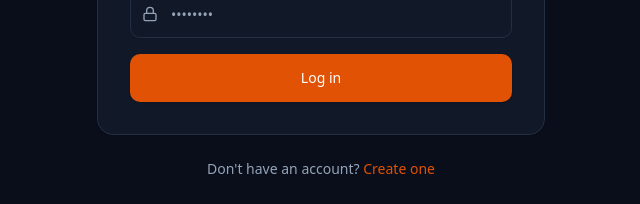
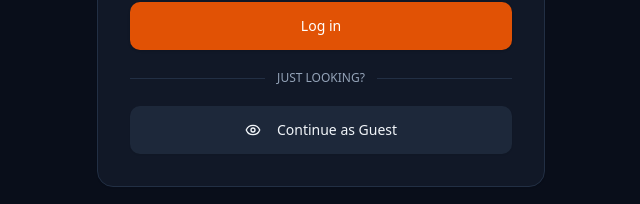
Before and after one commit to daniellabulafu-png/CareerQuest, a React (Vite) app: page /login in a window 1280 px wide. Shown: the part 550-754 px from the top of the page, without its empty margins (319-959 px from the left). Built offline with nearby package versions, Linux system fonts and the light colour scheme; no server answers.

Commit message:
Implement guest login option in Login component
Added guest login functionality and an Eye icon.

```diff
--- a/src/pages/Login.jsx
+++ b/src/pages/Login.jsx
@@ -4,10 +4,11 @@ import { base44 } from "@/api/base44Client";
 import { Button } from "@/components/ui/button";
 import { Input } from "@/components/ui/input";
 import { Label } from "@/components/ui/label";
-import { LogIn, Mail, Lock, Loader2 } from "lucide-react";
+import { LogIn, Mail, Lock, Loader2, Eye } from "lucide-react";
 import AuthLayout from "@/components/AuthLayout";
 import GoogleIcon from "@/components/GoogleIcon";
 import { safeReturnTo } from "@/lib/authReturnTo";
+import { setGuest } from "@/lib/guest";
 
 export default function Login() {
   const [email, setEmail] = useState("");
@@ -44,6 +45,11 @@ export default function Login() {
 
   const handleGoogle = () => {
     base44.auth.loginWithProvider("google", returnTo);
+  };
+
+  const handleGuest = () => {
+    setGuest();
+    window.location.href = returnTo;
   };
 
   return (
@@ -138,6 +144,24 @@ export default function Login() {
           )}
         </Button>
       </form>
+
+      <div className="relative my-5">
+        <div className="absolute inset-0 flex items-center">
+          <div className="w-full border-t border-border" />
+        </div>
+        <div className="relative flex justify-center text-xs uppercase">
+          <span className="bg-card px-3 text-muted-foreground">Just looking?</span>
+        </div>
+      </div>
+
+      <Button
+        variant="secondary"
+        className="w-full h-12 text-sm font-medium"
+        onClick={handleGuest}
+      >
+        <Eye className="w-4 h-4 mr-2" />
+        Continue as Guest
+      </Button>
     </AuthLayout>
   );
 }
```
